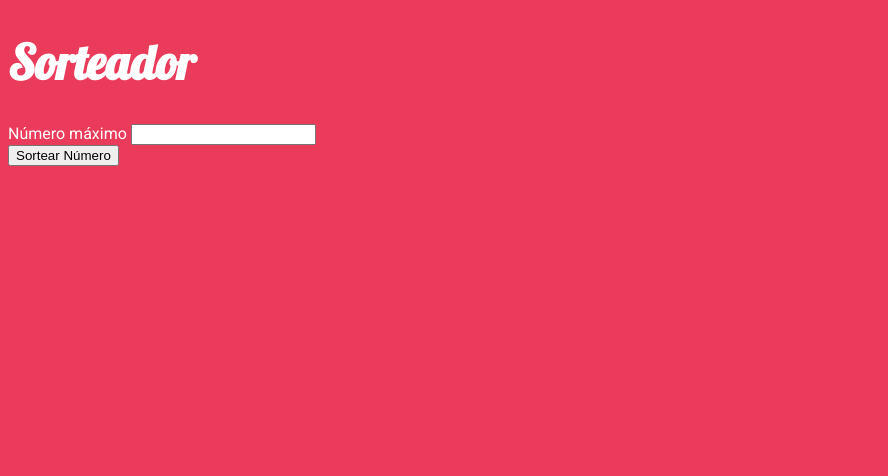
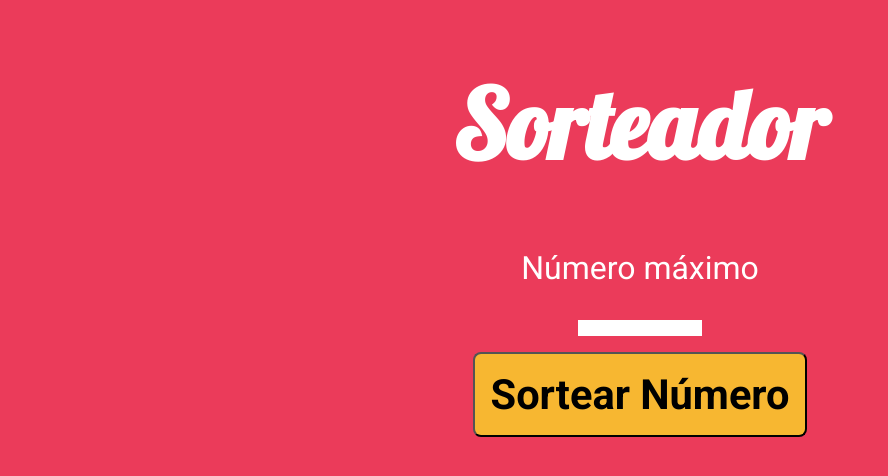
Before and after one commit to HenriqueGPinho/sorteadorJS, a website: page src/index.html in a window 1280 px wide. Shown: the whole page, without its empty margins (0-888 px from the left). Drawn offline with Linux system fonts and the light colour scheme.

Commit message:
update: css

```diff
--- a/src/styles/main.less
+++ b/src/styles/main.less
@@ -1,15 +1,48 @@
-@font-main: Roboto, sans-serif;
-@font-title: Lobster, cursive;
-@color-text : #fff;
-@color-bg: #eb3b5a;
+@main-font: Roboto, sans-serif;
+@title-font: Lobster, cursive;
+@text-color : #fff;
+@bg-color: #eb3b5a;
+@button-bg-color: #f7b731;
+@button-text-color: #000;
 
 body {
-  background-color: @color-bg;
-  color: @color-text;
-  font-family: @font-main;
+  background-color: @bg-color;
+  color: @text-color;
+  font-family: @main-font;
+}
+
+main {
+  max-width: 960px;
+  width: 100%;
+  margin: 0 auto;
+  font-size: 2em;
+  text-align: center;
 }
 
 h1 {
-  font-family: @font-title;
+  font-family: @title-font;
   font-size: 3em;
 }
+
+input {
+  display: block;
+  margin: 16px auto 0;
+  max-width: 120px;
+  border: none;
+  background-color: transparent;
+  text-align: center;
+  color: @text-color;
+  border-bottom: 16px solid #fff;
+}
+
+button {
+  padding: 16px;
+  cursor: pointer;
+  font-weight: bold;
+  font-size: 1.3em;
+  margin-top: 16px;
+  border-radius: 8px;
+  background-color: @button-bg-color;
+  color: @button-text-color;
+  font-family: @main-font;
+}
```
Also changed, not shown: dev/styles/main.css.
